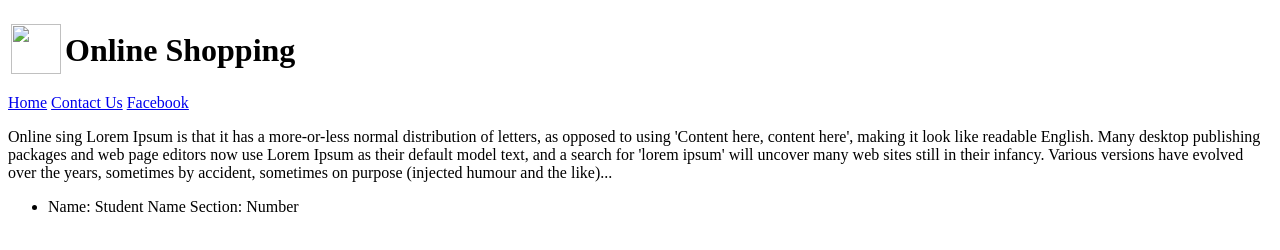
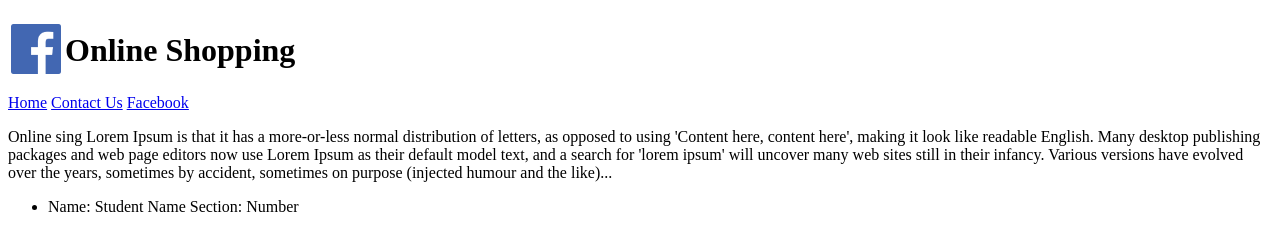
Before and after one commit to ontor-syl/section3, a plain HTML site: page index.html in a window 1280 px wide. Drawn offline with Linux system fonts and the light colour scheme.

Commit message:
Update index.html

```diff
--- a/index.html
+++ b/index.html
@@ -8,7 +8,7 @@
 
 <table>
   <tr>
-    <td><img src="Images.png" height="50" width="50"></td>
+    <td><img src="Images/logo.png" height="50" width="50"></td>
     <td><h1>Online Shopping</h1></td>
   </tr>
   <table>
```
